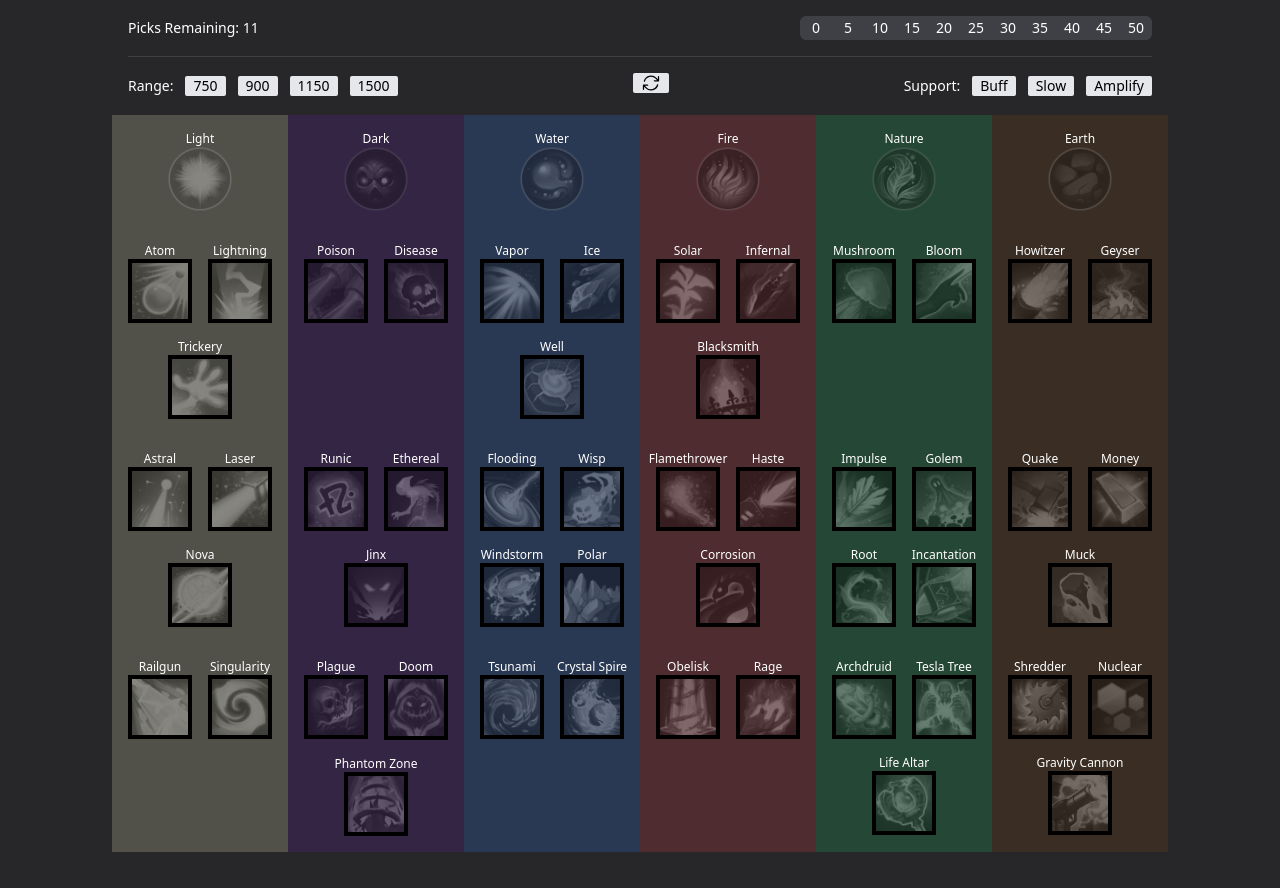
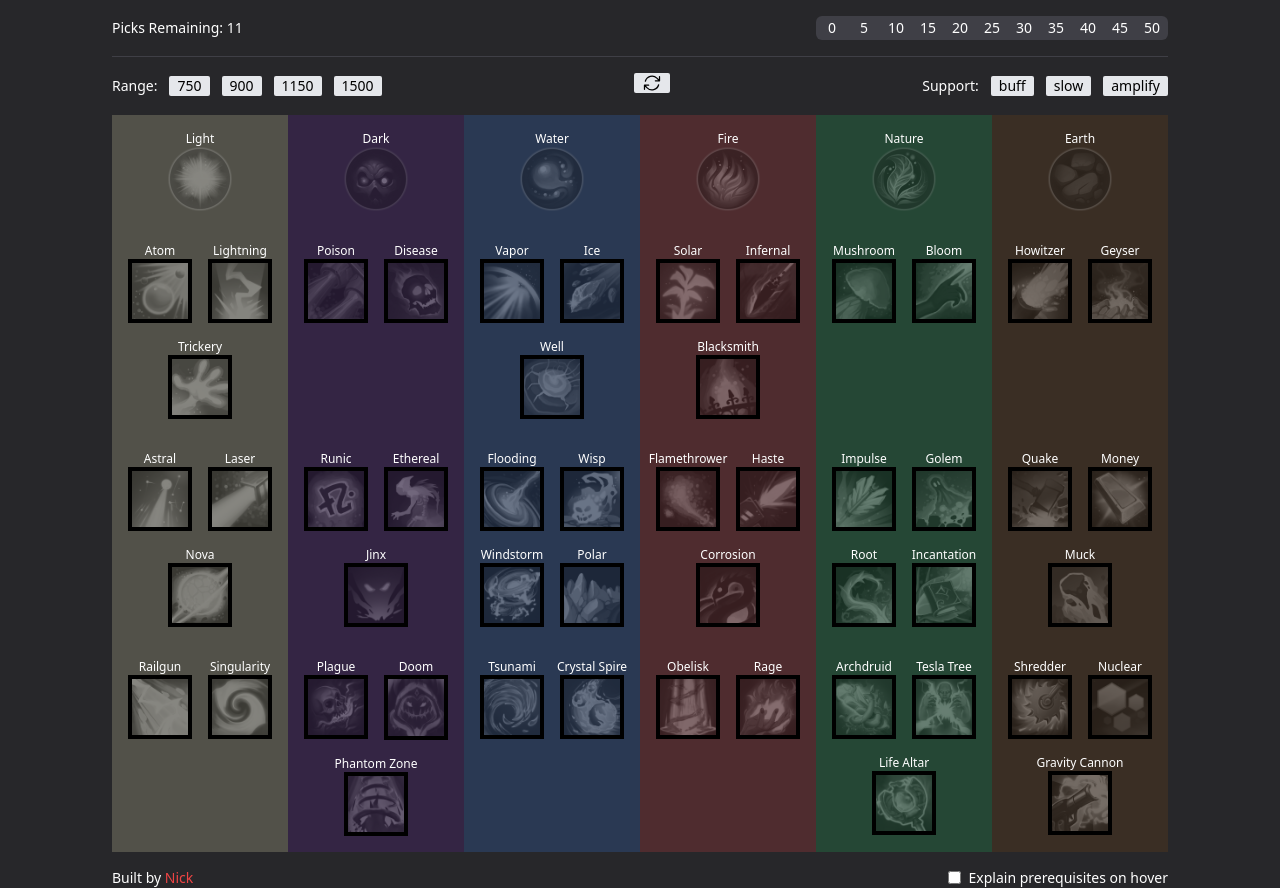
Before and after one commit to nicksheffield/elementtd2-towertable, a React (Vite) app: page / in a window 1280 px wide. Before the commit the page ends 852 px from the top, so only its background shows below. Built offline with nearby package versions, Linux system fonts and the light colour scheme.

Commit message:
feat: code clean up

```diff
--- a/src/App.tsx
+++ b/src/App.tsx
@@ -9,7 +9,9 @@ import {
 	getElementText,
 	getTowerParents,
 	Range,
+	ranges,
 	Support,
+	supports,
 	Tower,
 	towers,
 } from './data'
@@ -37,6 +39,11 @@ type ContextType = {
 
 const Context = createContext({} as ContextType)
 
+const picksCount = 11 // 11 is always the max
+const arrPicks = Array.from({ length: picksCount })
+
+const selectionRows = Array.from({ length: 4 })
+
 function App() {
 	const [elements, setElements] = useState<ElementName[]>(
 		location.hash.split('').map(convertSymbolToElementName).filter(isNotNull)
@@ -47,6 +54,8 @@ function App() {
 	const [hovered, setHovered] = useState<Tower | null>(null)
 	const [range, setRange] = useState<Range | null>(null)
 	const [support, setSupport] = useState<Support | null>(null)
+
+	const [showOverlay, setShowOverlay] = useState(false)
 
 	useEffect(() => {
 		location.hash = elements.map(convertElementNameToSymbols).join('')
@@ -65,21 +74,25 @@ function App() {
 				setSupport,
 			}}
 		>
-			{/* <Overlay /> */}
-			<div className="flex flex-col gap-4 pt-4 h-screen">
-				<div className="flex flex-row items-center justify-between max-w-5xl container mx-auto border-b border-zinc-700 pb-4">
-					<div className="text-sm">Picks Remaining: {11 - elements.length}</div>
+			{showOverlay && <Overlay />}
+
+			<div className="flex flex-row justify-center">
+				<div className="flex flex-col gap-4 pt-4 h-screen max-w-max">
+					<div className="flex flex-row items-center justify-between border-b border-zinc-700 pb-4">
+						<div className="text-sm">Picks Remaining: {picksCount - elements.length}</div>
 
 						<div className="flex items-center">
-						{[...Array(11)].fill(null).map((_, i) => (
+							{arrPicks.map((_, i) => (
 								<div
 									key={i}
 									className={clsx(
 										'relative text-sm font-medium w-8 h-6 flex items-center justify-center select-none',
 										elements[i] ? getElementText(elements[i]) : 'bg-zinc-700',
 										i === 0 && 'rounded-l-md',
-									i === 10 && 'rounded-r-md',
-									fakeElements.length && fakeElements.length === i + 1 && 'ring-2 ring-white z-10',
+										i === picksCount - 1 && 'rounded-r-md',
+										fakeElements.length &&
+											fakeElements.length === i + 1 &&
+											'ring-2 ring-white z-10',
 										fakeElements.length && fakeElements.length < i + 1 && 'opacity-25'
 									)}
 									onMouseOver={() => setFakeElements(elements.slice(0, i + 1))}
@@ -90,58 +103,31 @@ function App() {
 							))}
 						</div>
 					</div>
-				<div className="flex flex-row justify-between max-w-5xl container mx-auto">
+
+					<div className="flex flex-row justify-between">
 						<div className="flex gap-3 items-center">
 							<div className="text-sm">Range:</div>
+
+							{ranges.map((x) => (
 								<button
 									className={twMerge(
 										clsx(
 											'rounded-sm bg-gray-200 hover:bg-gray-300 text-black px-2 text-sm font-medium',
-									range === 750 && 'bg-red-500'
+											x === range && 'bg-red-500'
 										)
 									)}
-							onClick={() => setRange((r) => (r !== 750 ? 750 : null))}
+									onClick={() => setRange((r) => (r !== x ? x : null))}
 								>
-							750
+									{x}
 								</button>
-						<button
-							className={twMerge(
-								clsx(
-									'rounded-sm bg-gray-200 hover:bg-gray-300 text-black px-2 text-sm font-medium',
-									range === 900 && 'bg-red-500'
-								)
-							)}
-							onClick={() => setRange((r) => (r !== 900 ? 900 : null))}
-						>
-							900
-						</button>
-						<button
-							className={twMerge(
-								clsx(
-									'rounded-sm bg-gray-200 hover:bg-gray-300 text-black px-2 text-sm font-medium',
-									range === 1150 && 'bg-red-500'
-								)
-							)}
-							onClick={() => setRange((r) => (r !== 1150 ? 1150 : null))}
-						>
-							1150
-						</button>
-						<button
-							className={twMerge(
-								clsx(
-									'rounded-sm bg-gray-200 hover:bg-gray-300 text-black px-2 text-sm font-medium',
-									range === 1500 && 'bg-red-500'
-								)
-							)}
-							onClick={() => setRange((r) => (r !== 1500 ? 1500 : null))}
-						>
-							1500
-						</button>
+							))}
 						</div>
 
 						<div>
 							<button
-							className={'rounded-sm bg-gray-200 hover:bg-gray-300 text-black px-2 text-sm font-medium'}
+								className={
+									'rounded-sm bg-gray-200 hover:bg-gray-300 text-black px-2 text-sm font-medium'
+								}
 								onClick={() => setElements([])}
 							>
 								<svg
@@ -163,48 +149,49 @@ function App() {
 
 						<div className="flex gap-3 items-center">
 							<div className="text-sm">Support:</div>
+
+							{supports.map((x) => (
 								<button
 									className={twMerge(
 										clsx(
 											'rounded-sm bg-gray-200 hover:bg-gray-300 text-black px-2 text-sm font-medium',
-									support === 'buff' && 'bg-green-500'
+											support === x && 'bg-green-500'
 										)
 									)}
-							onClick={() => setSupport((r) => (r !== 'buff' ? 'buff' : null))}
+									onClick={() => setSupport((r) => (r !== x ? x : null))}
 								>
-							Buff
+									{x}
 								</button>
-						<button
-							className={twMerge(
-								clsx(
-									'rounded-sm bg-gray-200 hover:bg-gray-300 text-black px-2 text-sm font-medium',
-									support === 'slow' && 'bg-green-500'
-								)
-							)}
-							onClick={() => setSupport((r) => (r !== 'slow' ? 'slow' : null))}
-						>
-							Slow
-						</button>
-						<button
-							className={twMerge(
-								clsx(
-									'rounded-sm bg-gray-200 hover:bg-gray-300 text-black px-2 text-sm font-medium',
-									support === 'amplify' && 'bg-green-500'
-								)
-							)}
-							onClick={() => setSupport((r) => (r !== 'amplify' ? 'amplify' : null))}
-						>
-							Amplify
-						</button>
+							))}
 						</div>
 					</div>
 
 					<div className="flex flex-row justify-center flex-start">
 						<div className="grid grid-cols-6">
-						<SectionRow getTowers={(element) => towers[element].filter((x) => x.elements.length === 1)} />
-						<SectionRow getTowers={(element) => towers[element].filter((x) => x.elements.length === 2)} />
-						<SectionRow getTowers={(element) => towers[element].filter((x) => x.elements.length === 3)} />
-						<SectionRow getTowers={(element) => towers[element].filter((x) => x.elements.length === 4)} />
+							{selectionRows.map((_, i) => (
+								<SectionRow
+									getTowers={(element) => towers[element].filter((x) => x.elements.length === i + 1)}
+								/>
+							))}
+						</div>
+					</div>
+
+					<div className="flex items-center justify-between">
+						<div className="text-sm font-medium">
+							Built by{' '}
+							<a
+								href="https://nicksheffield.com"
+								target="_blank"
+								rel="noreferrer"
+								className="text-red-500"
+							>
+								Nick
+							</a>
+						</div>
+						<label className="text-sm font-medium flex items-center gap-2">
+							<input type="checkbox" checked={showOverlay} onChange={() => setShowOverlay((x) => !x)} />
+							Explain prerequisites on hover
+						</label>
 					</div>
 				</div>
 			</div>
@@ -214,9 +201,10 @@ function App() {
 
 const shouldGlow = (hovered: Tower | null, tower: Tower) => {
 	if (hovered === null) return false
+
 	return (
-		hovered.elements.reduce((acc, cur) => acc && tower.elements.includes(cur), true) ||
-		tower.elements.reduce((acc, cur) => acc && hovered.elements.includes(cur), true)
+		hovered.elements.some((x) => tower.elements.includes(x)) ||
+		tower.elements.some((x) => hovered.elements.includes(x))
 	)
 }
 
@@ -233,7 +221,7 @@ const TowerSelector = ({ tower }: { tower: Tower }) => {
 
 	const increase = () => {
 		if (tower.elements.length === 1) {
-			if (elements.length >= 11) return
+			if (elements.length >= picksCount) return
 			if (elements.filter((x) => x === tower.elements[0]).length >= 3) return
 			setElements((e) => [...e, tower.elements[0]])
 		} else {
@@ -252,7 +240,7 @@ const TowerSelector = ({ tower }: { tower: Tower }) => {
 				}
 			})
 
-			if (elements.length + elementsToAdd.length > 11) return
+			if (elements.length + elementsToAdd.length > picksCount) return
 			setElements((e) => [...e, ...elementsToAdd])
 		}
 	}
@@ -267,13 +255,6 @@ const TowerSelector = ({ tower }: { tower: Tower }) => {
 				return [...e.slice(0, lastIndex), ...e.slice(lastIndex + 1)]
 			})
 		} else {
-			// setElements((e) => {
-			// 	let clone = [...e]
-			// 	tower.elements.forEach((x) => {
-			// 		clone.splice(clone.lastIndexOf(x), 1)
-			// 	})
-			// 	return clone
-			// })
 			const activeTowers = Object.values(towers)
 				.flat()
 				.reduce<Tower[]>((list, t) => {
@@ -298,7 +279,7 @@ const TowerSelector = ({ tower }: { tower: Tower }) => {
 			onMouseOut={() => setHovered(null)}
 		>
 			<div className="text-xs font-medium whitespace-nowrap">{tower.name}</div>
-			{/* {elements.filter((x) => x === element).length || ''} */}
+
 			<div
 				className={twMerge(
 					clsx(
@@ -328,6 +309,7 @@ const TowerSelector = ({ tower }: { tower: Tower }) => {
 						</svg>
 					</div>
 				)}
+
 				<div className="absolute bottom-0 left-0 w-full flex justify-center text-3xl font-bold text-white">
 					<div
 						style={{
--- a/src/data.ts
+++ b/src/data.ts
@@ -60,14 +60,14 @@ import ShredderTower from './assets/earth/Shredder_Tower.webp'
 import NuclearReactorTower from './assets/earth/NuclearReactor_Tower.webp'
 import GravityCannonTower from './assets/earth/GravityCannon_Tower.webp'
 
-export type ElementName = 'light' | 'dark' | 'water' | 'fire' | 'nature' | 'earth'
-export const elementNames: ElementName[] = ['light', 'dark', 'water', 'fire', 'nature', 'earth']
+export const elementNames = ['light', 'dark', 'water', 'fire', 'nature', 'earth'] as const
+export type ElementName = (typeof elementNames)[number]
 
-export type Range = 750 | 900 | 1150 | 1500
-export const ranges: Range[] = [750, 900, 1150, 1500]
+export const ranges = [750, 900, 1150, 1500] as const
+export type Range = (typeof ranges)[number]
 
-export type Support = 'buff' | 'slow' | 'amplify'
-export const supports: Support[] = ['buff', 'slow', 'amplify']
+export const supports = ['buff', 'slow', 'amplify'] as const
+export type Support = (typeof supports)[number]
 
 export type Elements = ElementName[]
 
```
Also changed, not shown: 1 other file (tests, documents, lock files or other folders). Lines whose indentation alone changed are shown as unchanged.
